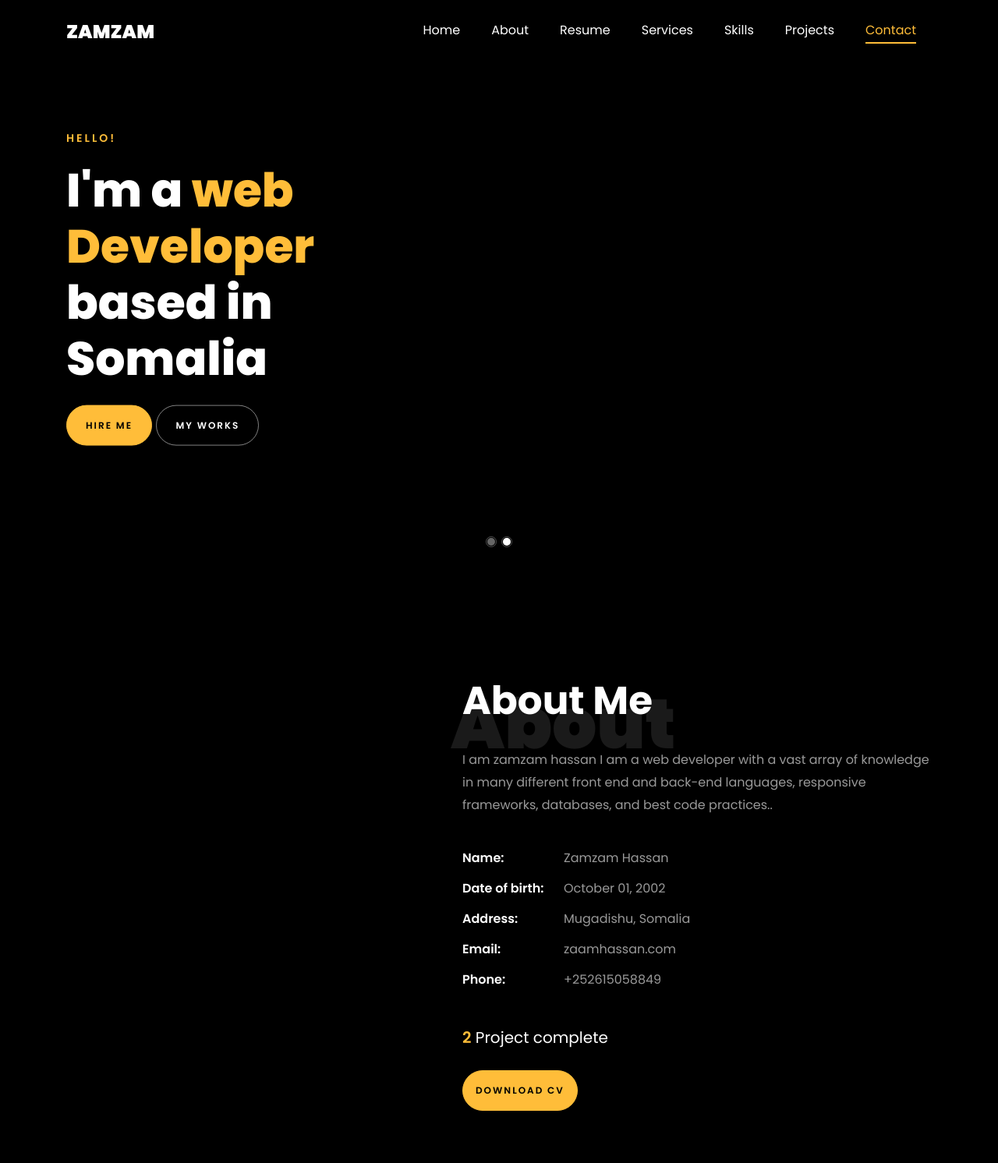
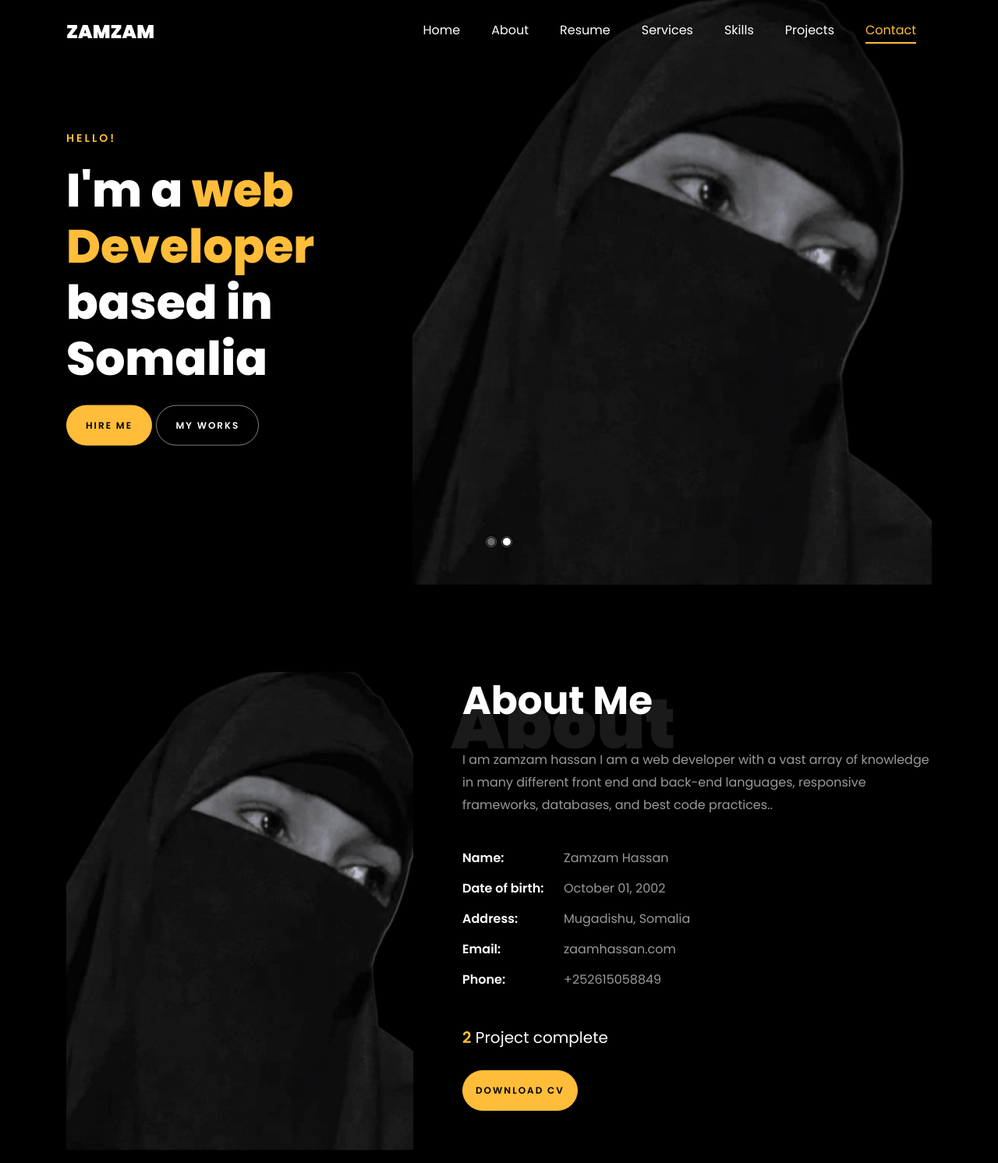
Before and after one commit to zamzamhassan132/personallink, a plain HTML site: page index.html in a window 1280 px wide. Shown: the top 1492 px of the page at 78% size. Drawn offline with Linux system fonts and the light colour scheme; animation ran at ten frames a second; files whose address does not match are found by name; a web font is replaced by a local one.

Commit message:
Update index.html

```diff
--- a/index.html
+++ b/index.html
@@ -51,7 +51,7 @@
 	      	<div class="overlay"></div>
 	        <div class="container">
 	          <div class="row d-md-flex no-gutters slider-text align-items-end justify-content-end" data-scrollax-parent="true">
-	          	<div class="one-third js-fullheight order-md-last img" style="background-image:url(images/zam.png);">
+	          	<div class="one-third js-fullheight order-md-last img" style="background-image:url(zam.png);">
 	          		<div class="overlay"></div>
 	          	</div>
 		          <div class="one-forth d-flex  align-items-center ftco-animate" data-scrollax=" properties: { translateY: '70%' }">
@@ -70,7 +70,7 @@
 	      	<div class="overlay"></div>
 	        <div class="container">
 	          <div class="row d-flex no-gutters slider-text align-items-end justify-content-end" data-scrollax-parent="true">
-	          	<div class="one-third js-fullheight order-md-last img" style="background-image:url(images/zam.png);">
+	          	<div class="one-third js-fullheight order-md-last img" style="background-image:url(zam.png);">
 	          		<div class="overlay"></div>
 	          	</div>
 		          <div class="one-forth d-flex align-items-center ftco-animate" data-scrollax=" properties: { translateY: '70%' }">
@@ -92,7 +92,7 @@
     			<div class="col-md-6 col-lg-5 d-flex">
     				<div class="img-about img d-flex align-items-stretch">
     					<div class="overlay"></div>
-	    				<div class="img d-flex align-self-stretch align-items-center" style="background-image:url(images/zam.png);">
+	    				<div class="img d-flex align-self-stretch align-items-center" style="background-image:url(zam.png);">
 	    				</div>
     				</div>
     			</div>
```
